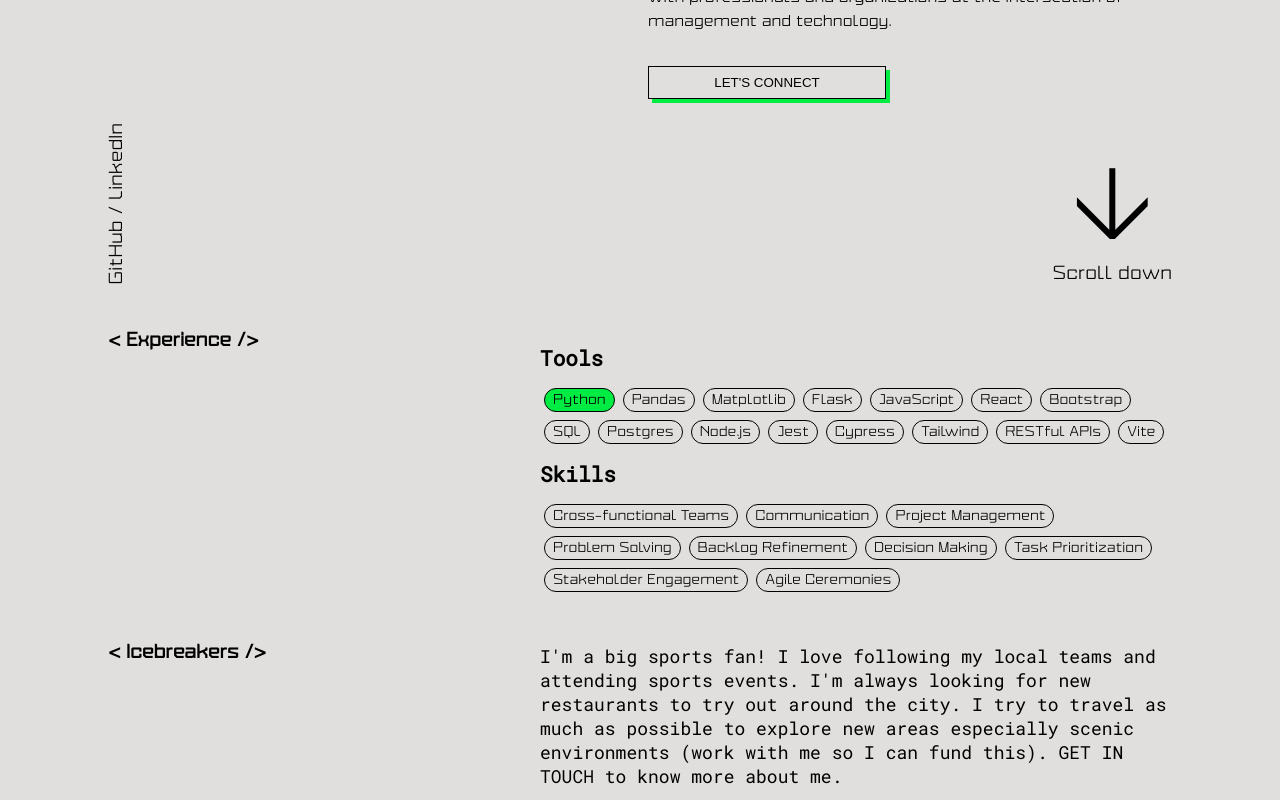
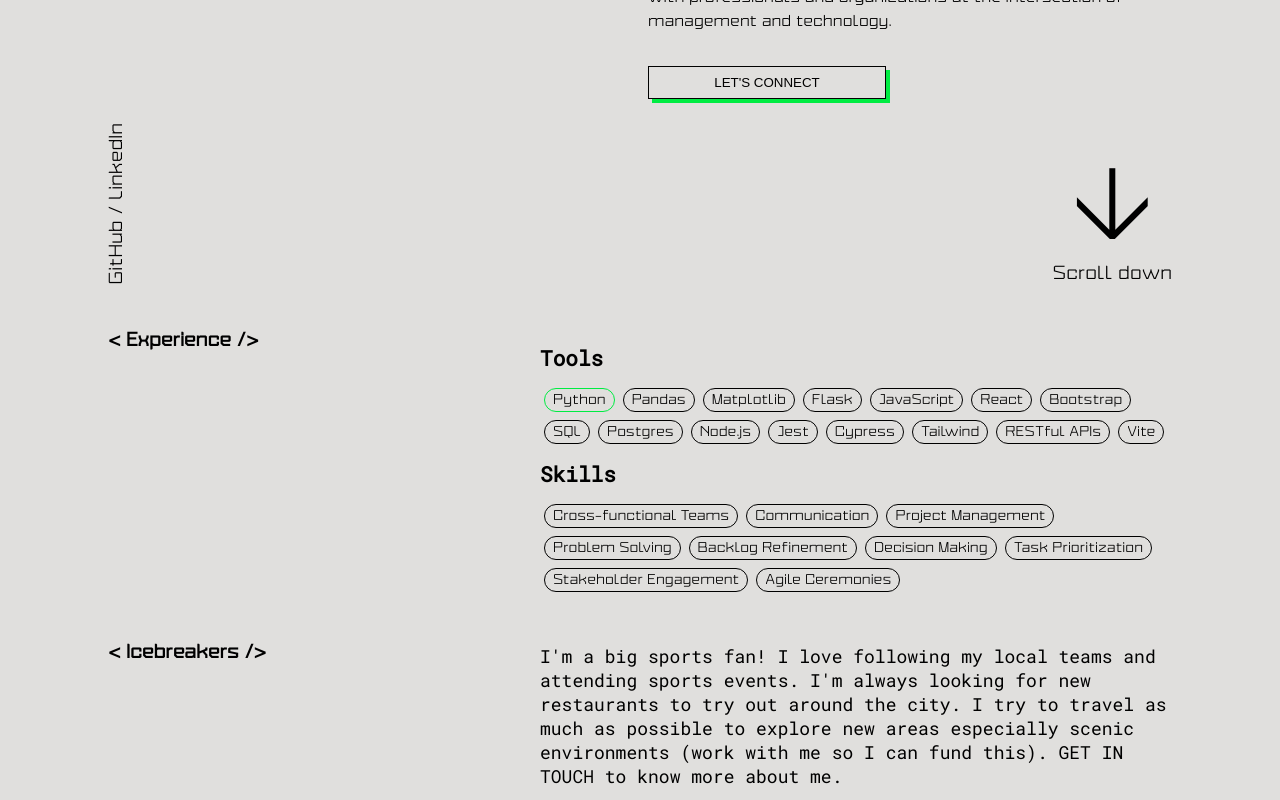
Before and after one commit to Bobbytx/Bobbytx.github.io, a React (Vite) app: page / in a window 1280 px wide. In both pictures the pointer is over the element "Python". Shown: the part 446-1246 px from the top of the page. Built offline with nearby package versions, Linux system fonts and the light colour scheme.

Commit message:
Changed tool hover to border only, removed background color

```diff
--- a/src/App.css
+++ b/src/App.css
@@ -151,7 +151,7 @@ a:hover {
   }
 
   .tool:hover {
-    background-color: #00EC42; /* Blue background on hover */
+    border: 1px solid #00EC42;
     transition: background-color 0.3s, color 0.3s;
   }
 
```
